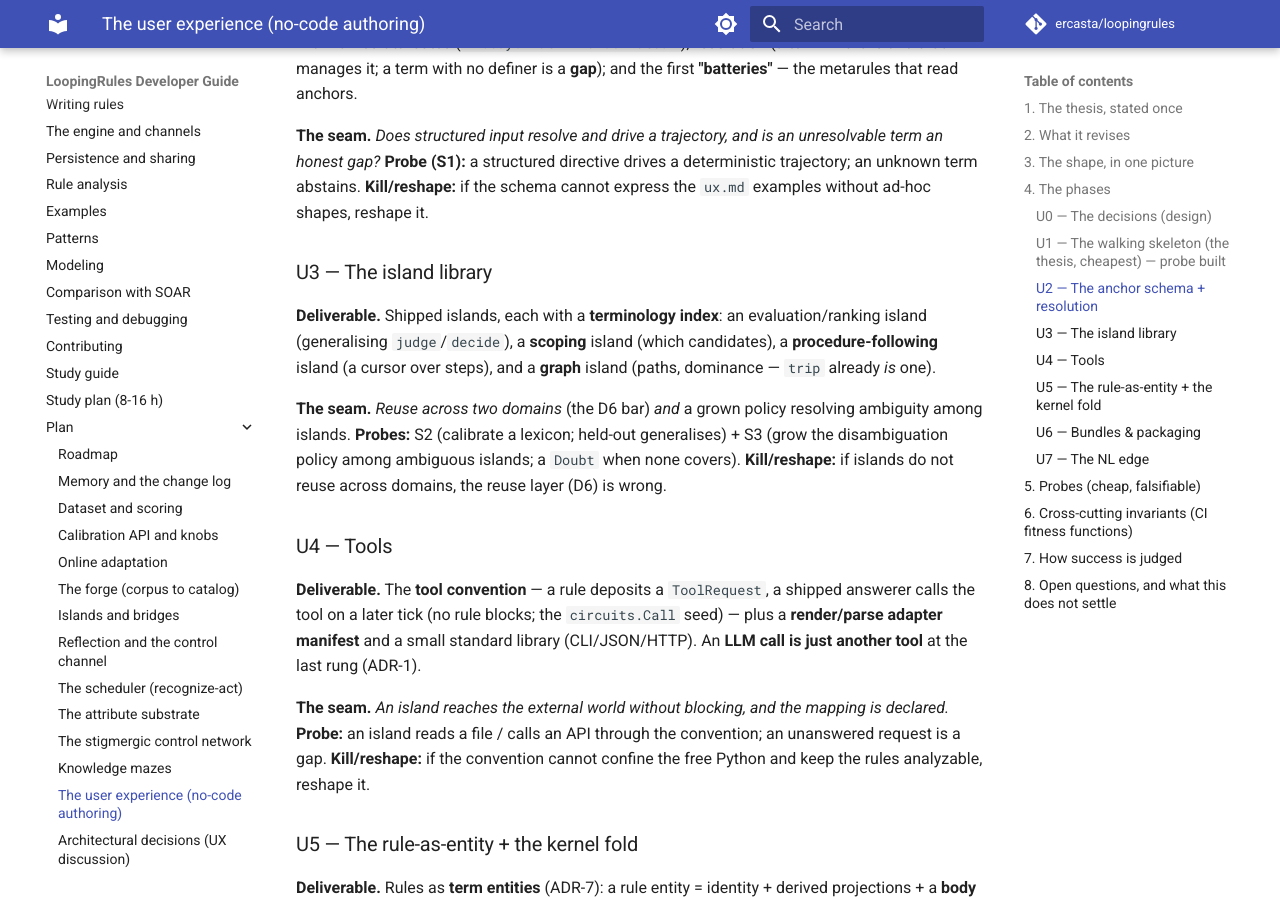
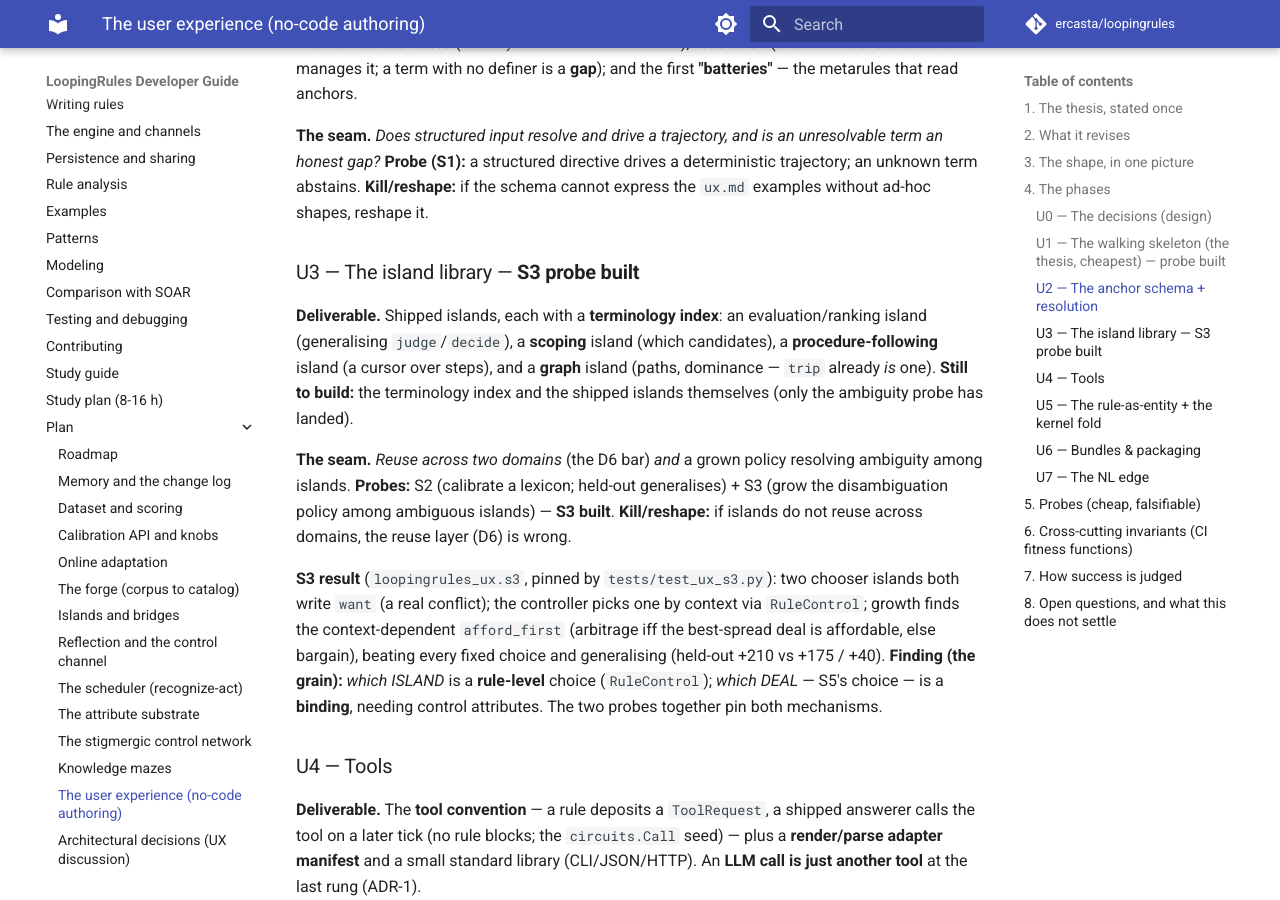
Before and after one commit to ercasta/loopingrules, an MkDocs documentation site: the page built from docs/plan-ux.md, in a window 1280 px wide and 900 px high, scrolled down 3964 px. Built offline with MkDocs 1.6.1 and Material for MkDocs 9.7.7, drawn with Linux system fonts in a browser that asks for light colours; comment, search, counter and statistics services are not loaded; some of the changed text lies outside the part shown.

Commit message:
docs: Plan U -- mark S3 (the ambiguity probe) built, with its finding
plan-ux.md's U3 and its S3 bullet, and decisions.md's S3 bullet, now record the
probe as built: two islands both handle `want`, the controller resolves by
context via RuleControl, and growth finds `afford_first` (held-out +210 vs
+175 / +40). The finding -- which island is a rule-level choice, which deal is a
binding -- is stated in both.

Verified: docs only; mkdocs build --strict clean.

```diff
--- a/docs/plan-ux.md
+++ b/docs/plan-ux.md
@@ -159,18 +159,29 @@ unresolvable term an honest gap?* **Probe (S1):** a structured directive drives
 deterministic trajectory; an unknown term abstains. **Kill/reshape:** if the
 schema cannot express the `ux.md` examples without ad-hoc shapes, reshape it.
 
-### U3 — The island library
+### U3 — The island library — **S3 probe built**
 
 **Deliverable.** Shipped islands, each with a **terminology index**: an
 evaluation/ranking island (generalising `judge`/`decide`), a **scoping** island
 (which candidates), a **procedure-following** island (a cursor over steps), and a
-**graph** island (paths, dominance — `trip` already *is* one).
+**graph** island (paths, dominance — `trip` already *is* one). **Still to
+build:** the terminology index and the shipped islands themselves (only the
+ambiguity probe has landed).
 
 **The seam.** *Reuse across two domains* (the D6 bar) *and* a grown policy
 resolving ambiguity among islands. **Probes:** S2 (calibrate a lexicon;
 held-out generalises) + S3 (grow the disambiguation policy among ambiguous
-islands; a `Doubt` when none covers). **Kill/reshape:** if islands do not reuse
-across domains, the reuse layer (D6) is wrong.
+islands) — **S3 built**. **Kill/reshape:** if islands do not reuse across
+domains, the reuse layer (D6) is wrong.
+
+**S3 result** (`loopingrules_ux.s3`, pinned by `tests/test_ux_s3.py`): two
+chooser islands both write `want` (a real conflict); the controller picks one by
+context via `RuleControl`; growth finds the context-dependent `afford_first`
+(arbitrage iff the best-spread deal is affordable, else bargain), beating every
+fixed choice and generalising (held-out +210 vs +175 / +40). **Finding (the
+grain):** *which ISLAND* is a **rule-level** choice (`RuleControl`); *which
+DEAL* — S5's choice — is a **binding**, needing control attributes. The two
+probes together pin both mechanisms.
 
 ### U4 — Tools
 
@@ -231,9 +242,10 @@ Each is a milestone, not a feature; each has a kill/reshape criterion (above).
   deterministically; an unparseable one abstains.
 - **S2 — calibrate the lexicon.** Fit token → attribute constants with `search`;
   held-out generalises; a wrong lexicon degrades.
-- **S3 — grow the disambiguation policy.** `evolve` / the control network picks
-  the right island among ambiguous ones; beats a fixed default on held-out; a
-  `Doubt` when none covers.
+- **S3 — the disambiguation policy** *(built: `loopingrules_ux.s3`)*. Two islands
+  both handle a term; the controller picks one by context via `RuleControl`;
+  growth finds `afford_first`, beating every fixed choice (held-out +210 vs
+  +175 / +40). Pins that *which island* is a **rule-level** choice.
 - **S4 — the LM as last-resort tool.** Only the residual; output coerced and
   round-trip-checked before entering the world.
 - **S5 — the cross-island controller** *(built: `loopingrules_ux.s5`)*. Two
```
Also changed, not shown: docs/decisions.md (+7 -4 lines).
